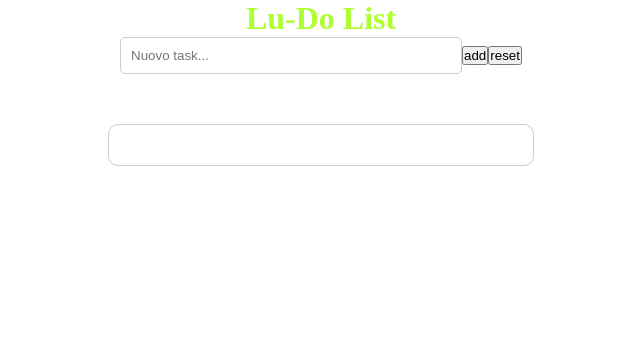
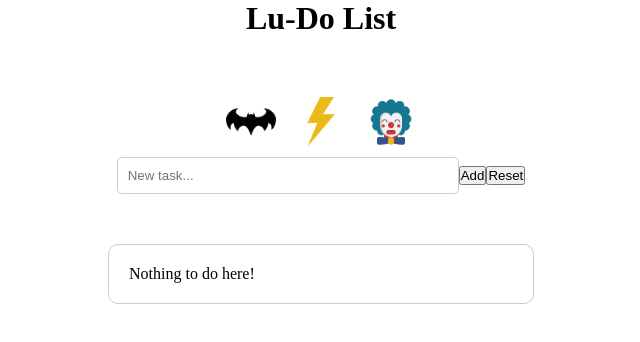
Before and after one commit to ldamato17/lu-do-list, a plain HTML site: page index.html in a window 1280 px wide. Shown: the whole page, without its empty margins (319-959 px from the left). Drawn offline with Linux system fonts and the light colour scheme.

Commit message:
aggiunta e modifica elementi di stile

```diff
--- a/index.html
+++ b/index.html
@@ -9,10 +9,15 @@
 </head>
 <body>
     <h1 class="tit"> Lu-Do List </h1>
+    <div id="choice" class="loghi">
+        <img src="batman.png" alt="btman" id="btmanlogo">
+        <img src="flash.png" alt="flash" id="flashlogo">
+        <img src="joker.png" alt="joker" id="jklogo">
+    </div>
     <div class="container">
-        <input type="text" id="input" placeholder="Nuovo task...">
-        <button id="add"> add </button>
-        <button id="rst"> reset </button>
+        <input type="text" id="input" placeholder="New task...">
+        <button id="add"> Add </button>
+        <button id="rst"> Reset </button>
     </div>
         <div id="todo">
             <ul id="list">
--- a/script.js
+++ b/script.js
@@ -24,6 +24,13 @@ class LUDOList {
     renderTasks() {
         const todo = document.getElementById("list");
         todo.innerHTML = '';
+        if(this.tasks.length === 0) {
+            const p = document.createElement('p');
+            const text = document.createTextNode('Nothing to do here!');
+            p.appendChild(text);
+            todo.appendChild(p);
+            return;
+        }
         this.tasks.forEach((task, index) => {
             const li = document.createElement('li');
             const checkbox = document.createElement('input');
@@ -40,6 +47,25 @@ document.addEventListener('DOMContentLoaded', () => {
     const ludoList = new LUDOList();
     ludoList.renderTasks();
 
+
+    document.getElementById("btmanlogo").addEventListener("click", ()=>{
+        document.body.style.backgroundColor = "yellow";
+        document.getElementById("input").placeholder = "Batman cosa farai a Gotham oggi?";
+        document.body.style.color = "black";
+    })
+
+    document.getElementById("flashlogo").addEventListener("click", ()=>{
+        document.body.style.backgroundColor = "red";
+        document.getElementById("input").placeholder = "Flash cosa farai a Central City oggi?";
+        document.body.style.color = "yellow";
+    })
+
+    document.getElementById("jklogo").addEventListener("click", ()=>{
+        document.body.style.backgroundColor = "green";
+        document.getElementById("input").placeholder = "Joker quale pazzia farai oggi?";
+        document.body.style.color = "purple";
+    })
+
     document.getElementById("add").addEventListener("click", () => {
         const input = document.getElementById("input");
         console.log("Nuovo task aggiunto", input.value);
--- a/style.css
+++ b/style.css
@@ -4,11 +4,24 @@
 }
 
 h1{
-    color: orangered;
     text-align: center;
 }
-h1:hover{
-    color: greenyellow;
+
+.loghi{
+    width: 100%;
+    display: flex;
+    justify-content: center;
+    align-items: center;
+    margin-top: 50px;
+
+}
+
+#choice img{
+    width: 50px;
+    height: 50px;
+    margin: 10px;
+    cursor: pointer;
+
 }
 
 .container{
```
Also changed, not shown: batman.png (added), flash.png (added), joker.png (added).
